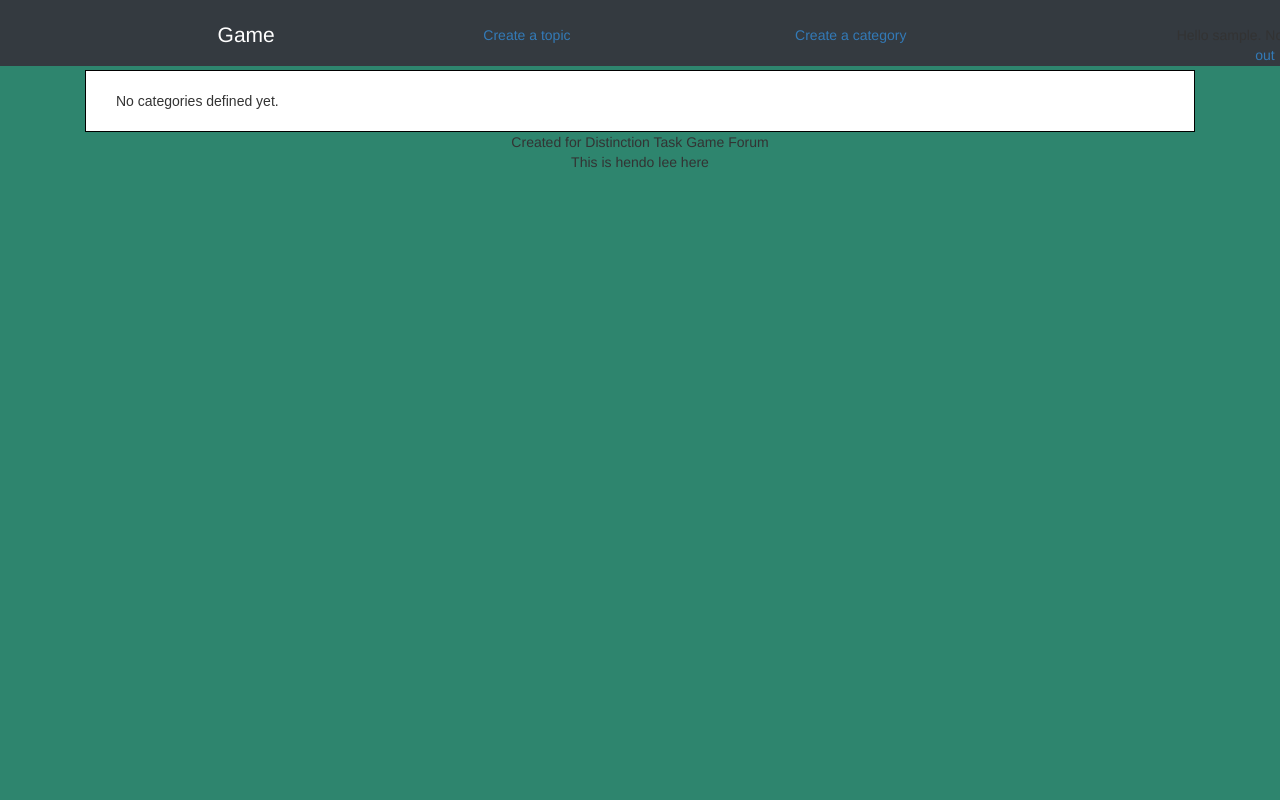
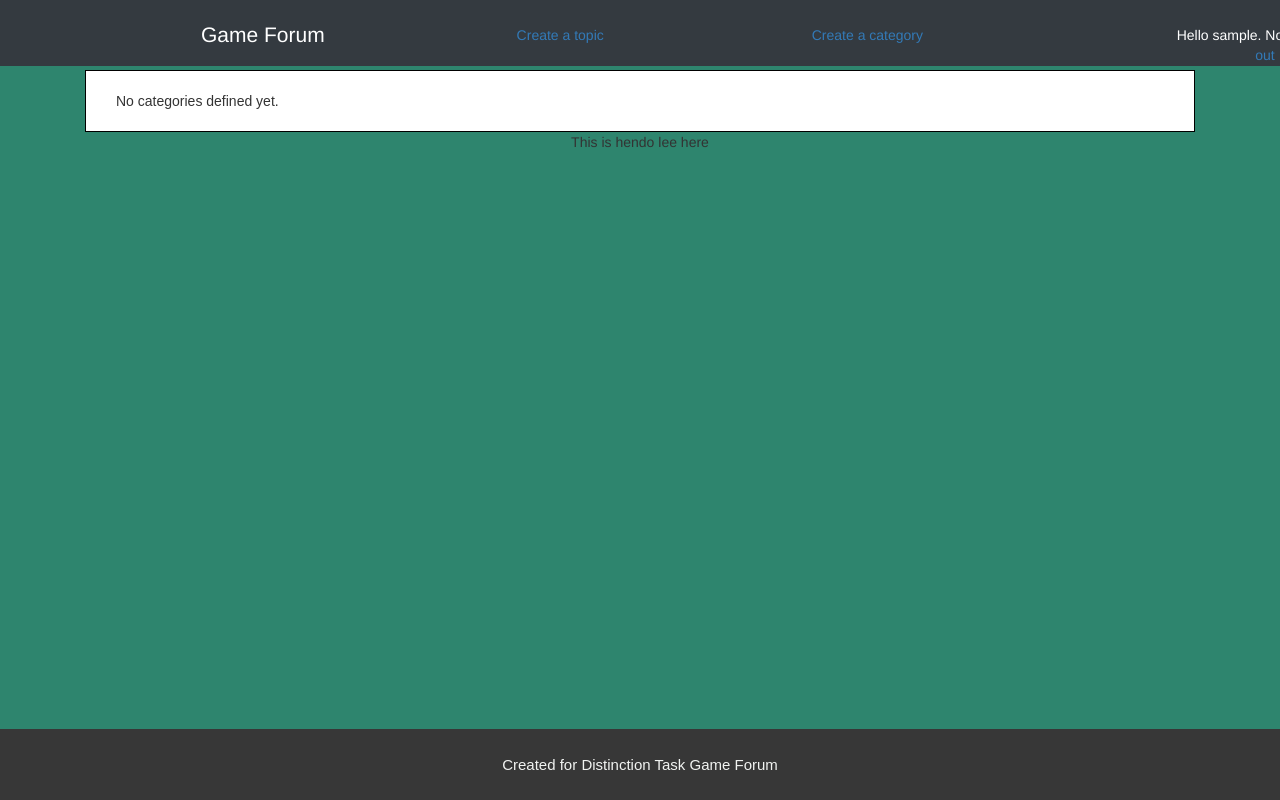
Before and after one commit to Jasonnugraha/Forum, a PHP site: page /index.php in a window 1280 px wide. Run offline with PHP 8.4, Linux system fonts and the light colour scheme; the visitor is signed in with stand-in values (Sample User, id 1); data that the repository does not hold is empty.

Commit message:
fix-footer

```diff
--- a/css/style.css
+++ b/css/style.css
@@ -45,7 +45,12 @@
 
 #footer {
     clear: both;
+    font-size: 15px;
+    padding: 25px;
     background-color: #373737;
+    bottom: 0;
+    position: fixed;
+    width: 100%;
 }
 
 /* begin table styles */
@@ -101,11 +106,6 @@
 .small {
     font-size: 75%;
     color: #373737;
-}
-#footer {
-    font-size: 65%;
-    padding: 3px 0 0 0;
-    color: black;
 }
 
 .topic-post {
@@ -173,7 +173,6 @@
   .acc {
     width: 75%;
     margin: 20px auto 0px;
-<<<<<<< HEAD
     color: white;
 
   }
@@ -192,7 +191,3 @@
     font-size: 1.5em;
     text-decoration: none;
 }
-=======
-  }
-
->>>>>>> design-jason
--- a/footer.php
+++ b/footer.php
@@ -1,7 +1,7 @@
 </div>
 </div>
 </div>
-<div>Created for Distinction Task Game Forum</div>
+<div id="footer">Created for Distinction Task Game Forum</div>
 </body>
 </html>
 
--- a/header.php
+++ b/header.php
@@ -36,7 +36,7 @@
                     <ul class="navbar-nav mr-auto mt-2 mt-lg0">
                         <!-- Navbar content -->
                        <div class="container">
-                        <a href="index.php" id="Title">Game </a>
+                        <a href="index.php" id="Title">Game Forum</a>
 
                             <div class="row">
                                 <div class="col">
```
